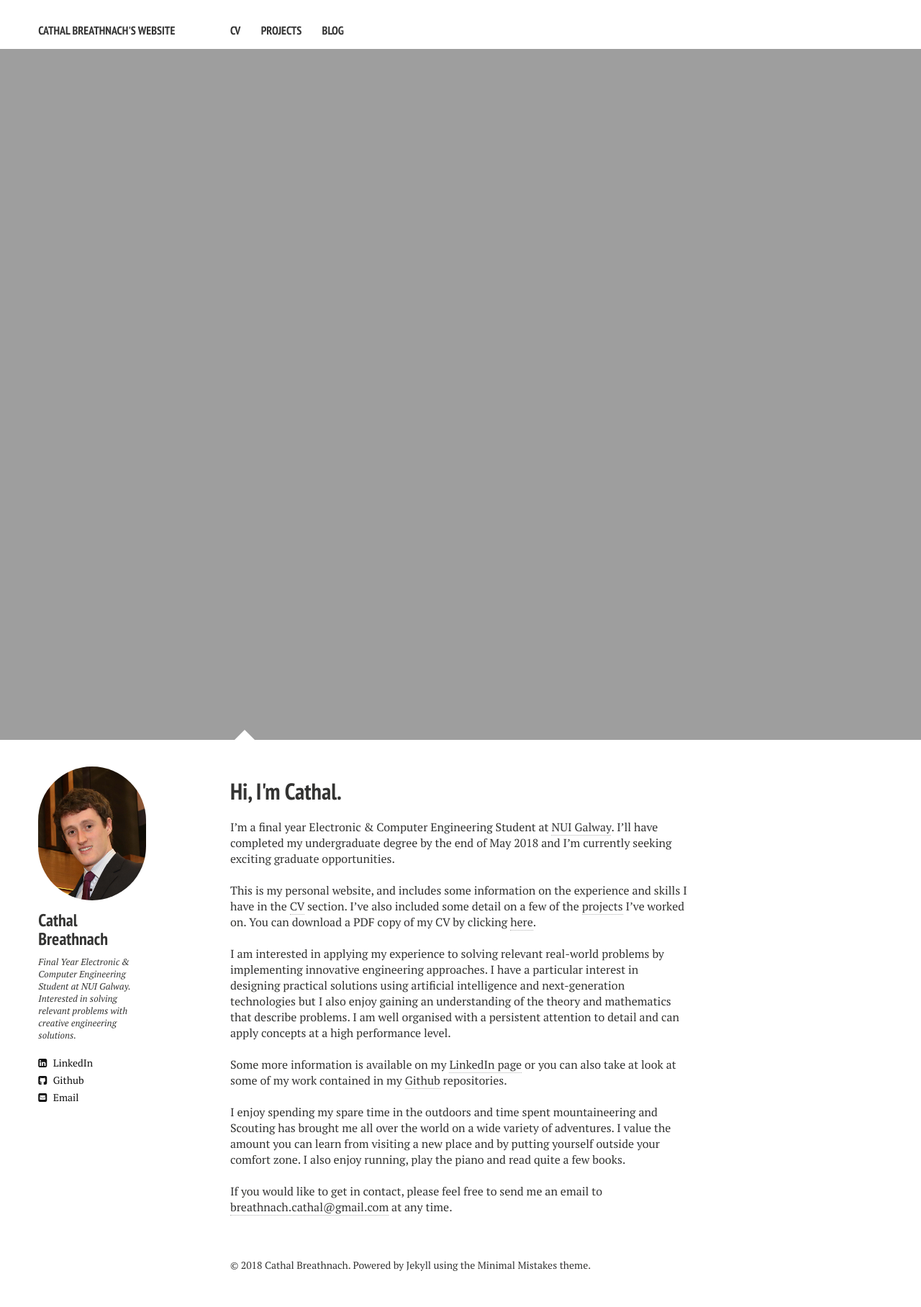
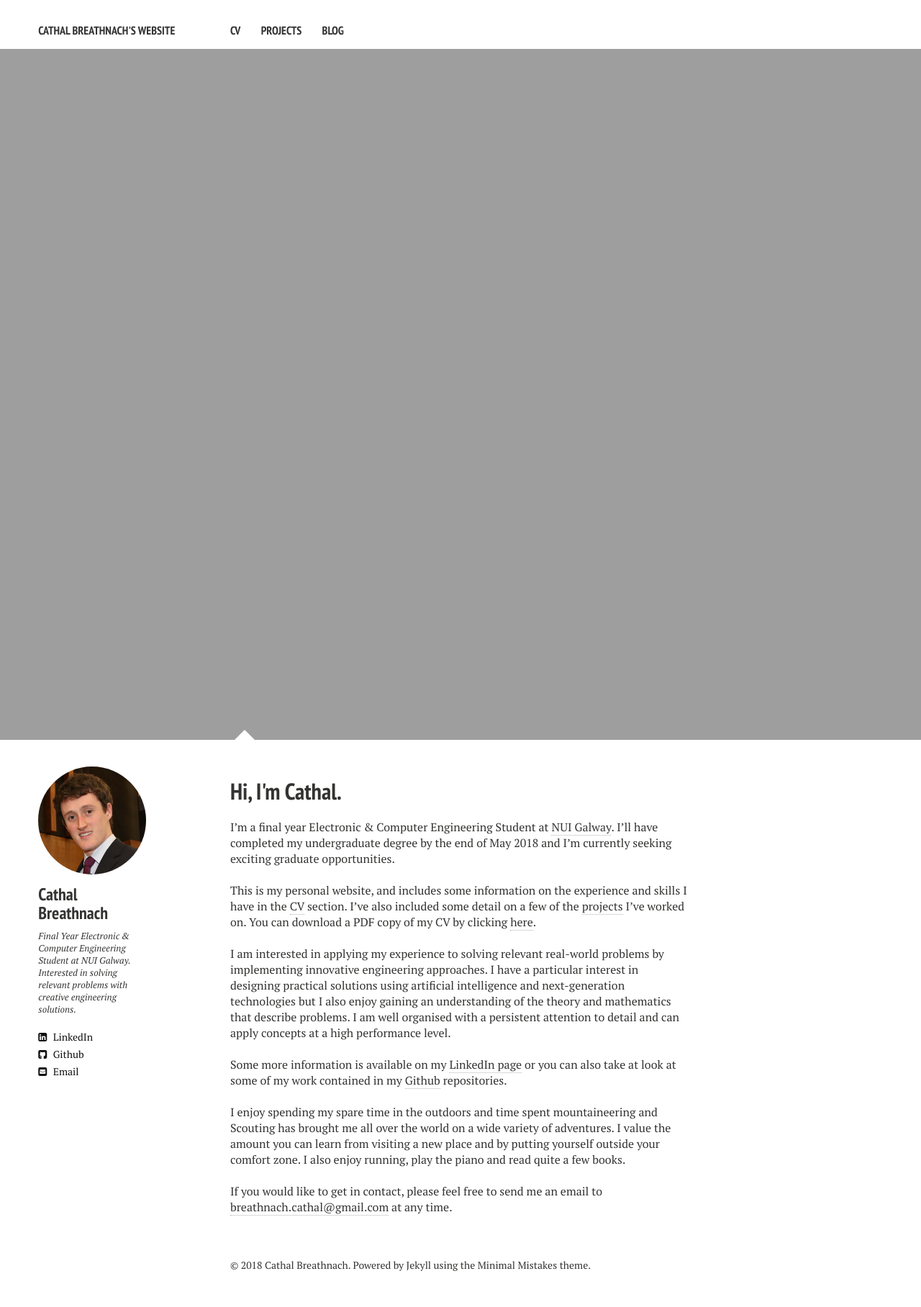
Before and after one commit to cbreathnach/cbreathnach.github.io, a Jekyll site: the page built from index.md, in a window 1280 px wide. Shown: the whole page at 72% size. Built offline with Jekyll 4.4.1, drawn with Linux system fonts in a browser that asks for light colours; nearby versions of some CDN libraries; the list of posts is cut into pages by our own code.

Commit message:
Update for new image files

```diff
--- a/_config.yml
+++ b/_config.yml
@@ -10,7 +10,7 @@ minimal_mistakes_skin    : "default" # "air", "aqua", "contrast", "dark", "dirt"
 
 owner:
   name:           Cathal Breathnach
-  avatar:         Profile-2.png
+  avatar:         Profile.jpg
   bio:            Final Year Electronic &amp Computer Engineering Student at NUI Galway. Interested in solving relevant problems with creative engineering solutions.
   email:          breathnach.cathal@gmail.com
   # Social networking links are used in author-bio sidebar. Update and remove as you like.
```
Also changed, not shown: images/Low_Res_Profile.jpg, images/Profile-2.png (deleted), images/Profile.jpg.
